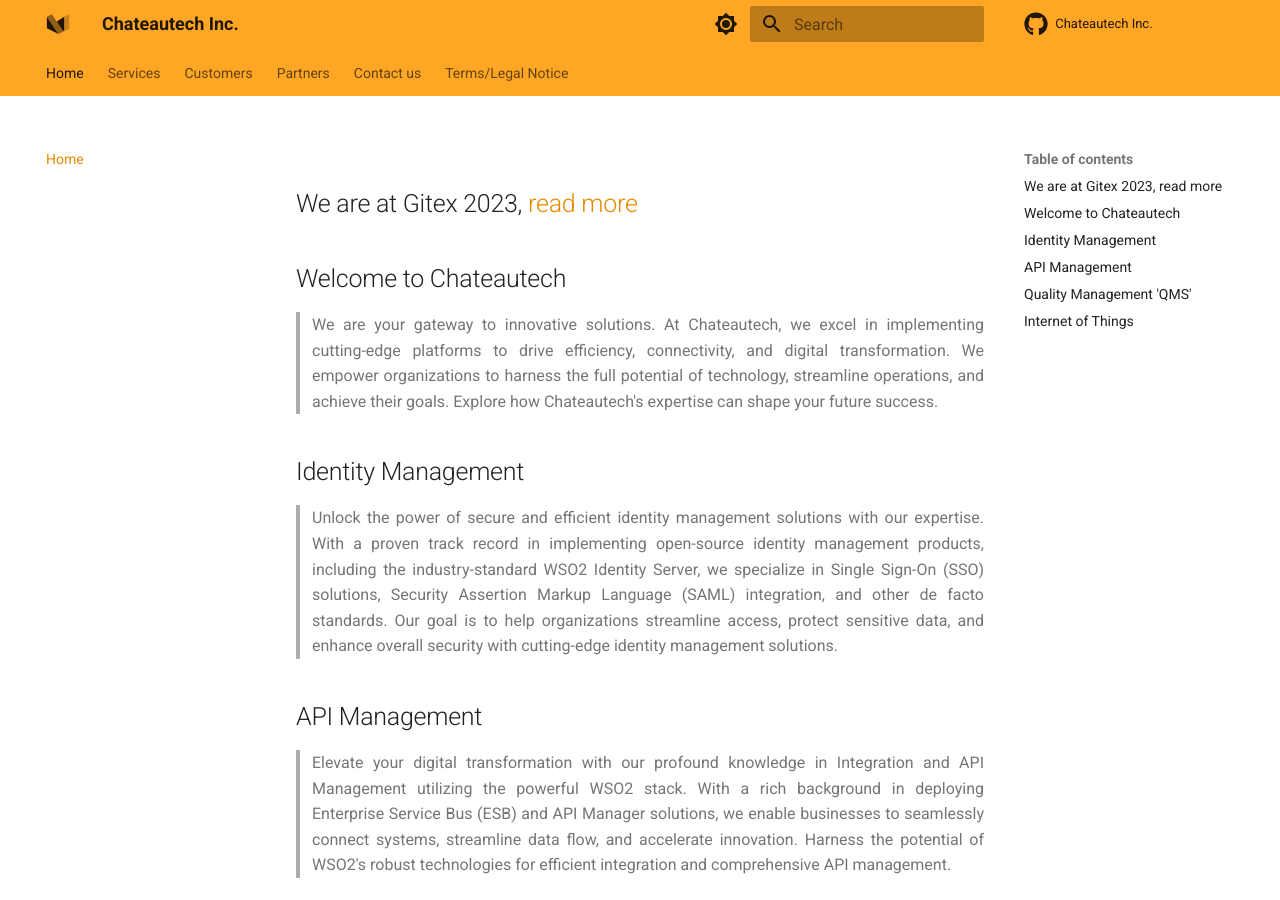
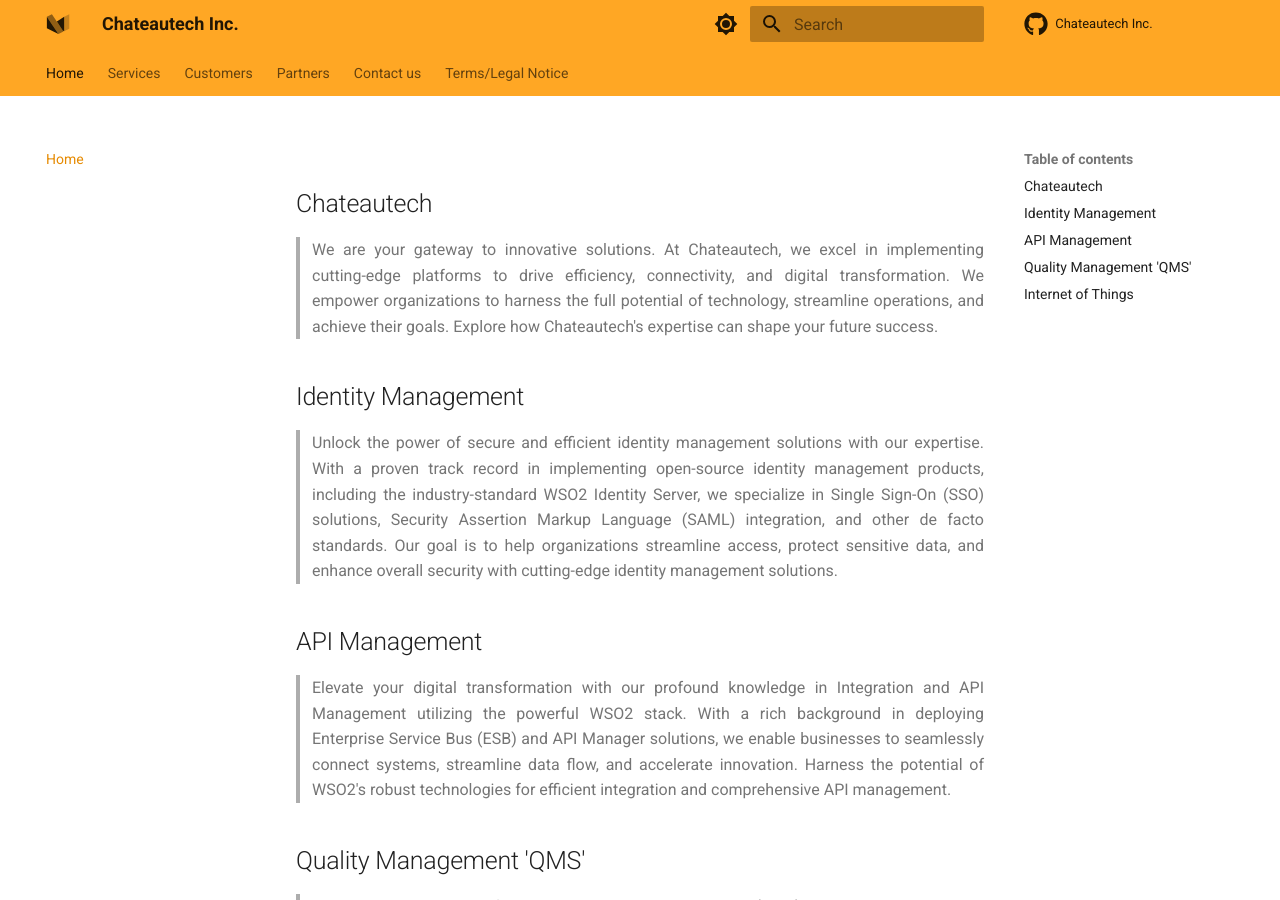
Before and after one commit to Chateautech/chateautech.github.io, an MkDocs documentation site: the page built from source/index.md, in a window 1280 px wide and 900 px high. Built offline with MkDocs 1.6.1 and Material for MkDocs 9.7.7, drawn with Linux system fonts in a browser that asks for light colours.

Commit message:
Update index.md

```diff
--- a/source/index.md
+++ b/source/index.md
@@ -3,10 +3,7 @@
 ---
 #
 
-## We are at Gitex 2023,  [read more](gitex-2023.md)
-
-
-## Welcome to Chateautech
+## Chateautech
 <blockquote style="text-align: justify;">
 We are your gateway to innovative solutions. At Chateautech, we excel in implementing cutting-edge platforms to drive efficiency, connectivity, and digital transformation. We empower organizations to harness the full potential of technology, streamline operations, and achieve their goals. Explore how Chateautech's expertise can shape your future success.
 </blockquote>
```
